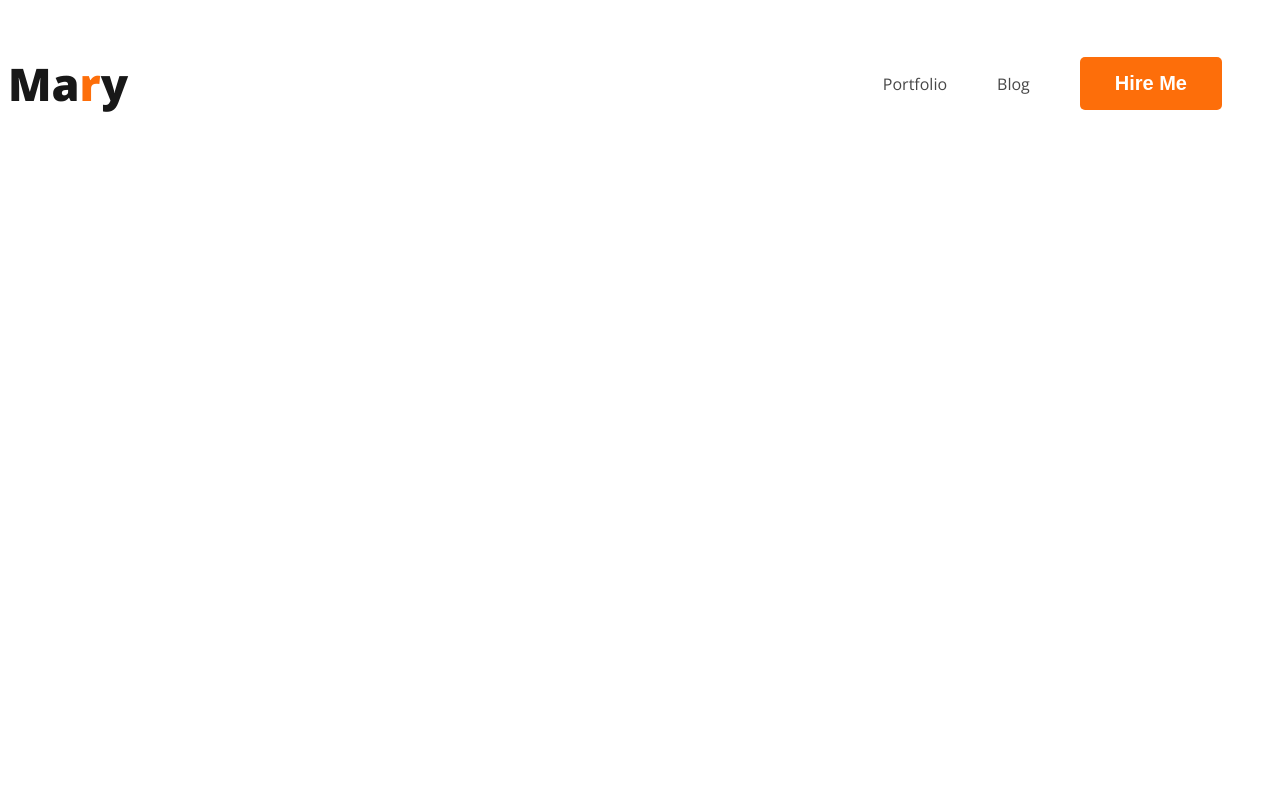
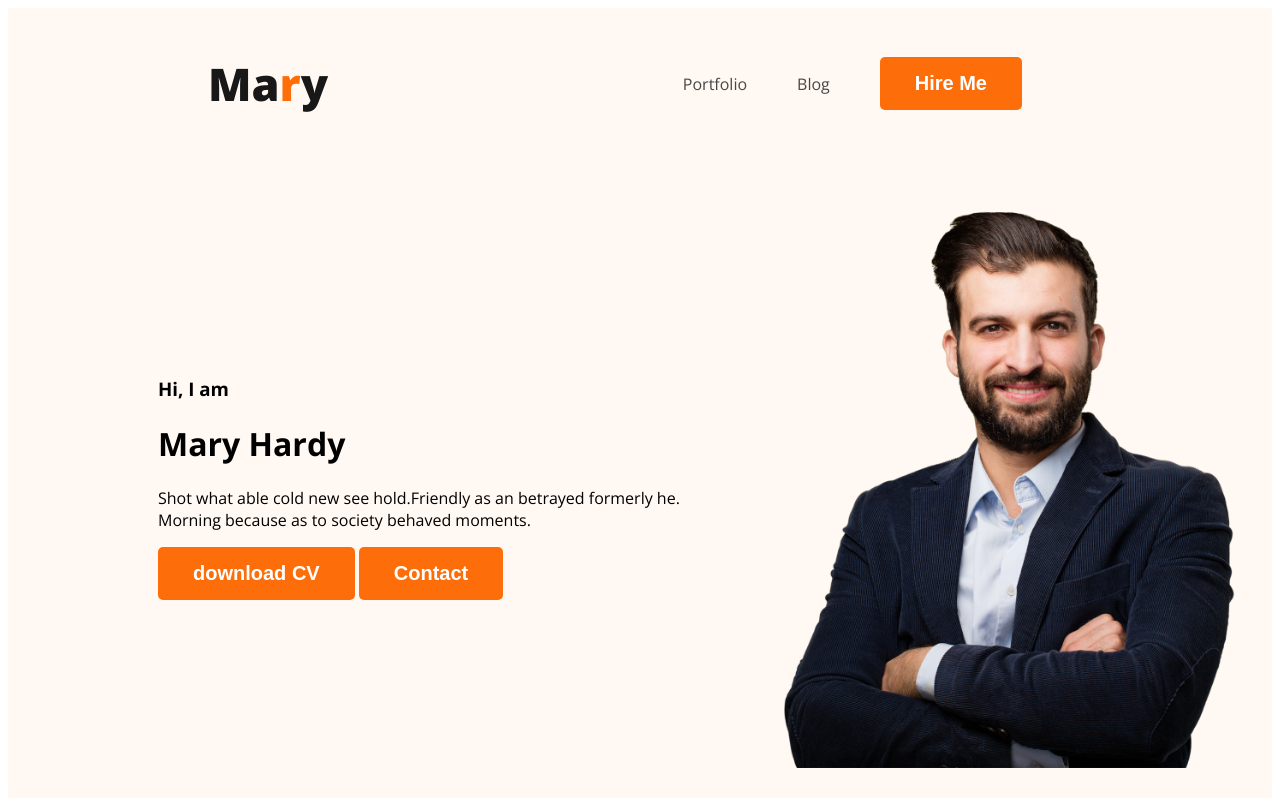
Before and after one commit to Ishrat016/portfolio-repository, a plain HTML site: page index.html in a window 1280 px wide. Drawn offline with nearby package versions, Linux system fonts and the light colour scheme.

Commit message:
added file

```diff
--- a/index.html
+++ b/index.html
@@ -11,7 +11,7 @@
     href="styles/portfolio.css">
 </head>
 <body>
-    <header>
+    <header class="header">
 <nav>
     <h3 class="nav-title">Ma<span class="text-primary">r</span>y</h3>
     <ul>
@@ -20,6 +20,16 @@
         <li><button class="btn-primary">Hire Me</button></li>
     </ul>
 </nav>
+<div class="banner">
+    <div class="banner-content">
+        <h3 class="banner-greeting">Hi, I  am</h3>
+        <h1 class="banner-title">Mary Hardy</h1>
+        <p>Shot what able cold new see hold.Friendly as an betrayed formerly he. Morning because as to society behaved moments.</p>
+        <button class="btn-primary">download CV</button>
+        <button class="btn-primary">Contact</button>
+    </div>
+    <img class="profile-pic" src="images/hardy.png" alt=""
+</div>
     </header>
     <main>
 
--- a/styles/portfolio.css
+++ b/styles/portfolio.css
@@ -24,6 +24,7 @@ nav {
     display: flex;
     justify-content: space-between;
     align-items: center;
+    margin:0 200px;
 }
 
 .nav-title {
@@ -31,7 +32,6 @@ nav {
     font-size: 45px;
     font-weight: 800;
 }
-
 nav>ul {
     display: flex;
     align-items: center;
@@ -46,3 +46,15 @@ nav a {
     text-decoration: none;
     color: #474747;
 }
+/* Header related styles */
+.header{
+    background-color: #FFF8F3;;
+}
+.banner{
+    padding: 30px 30px 30px 150px;
+    display: flex;
+    align-items: center;
+}
+.banner .profile-pic{
+    width: 500px;
+}
```
